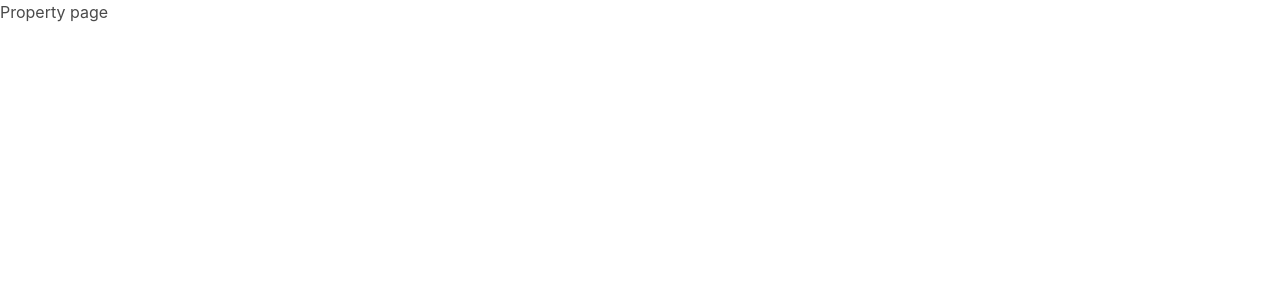
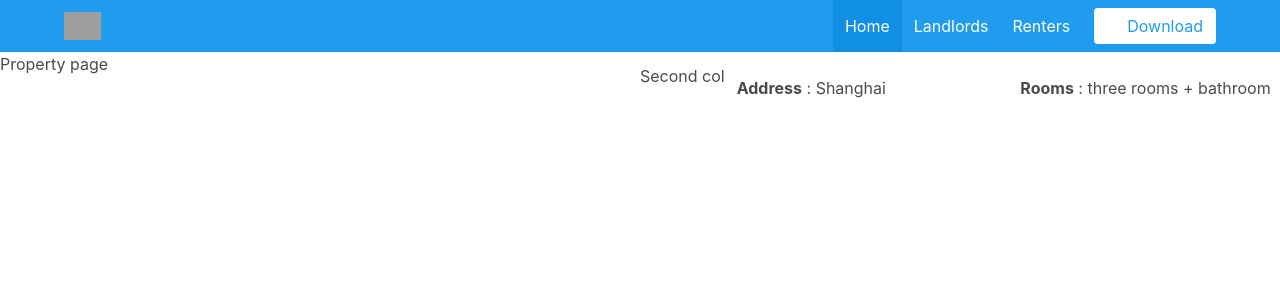
Before and after one commit to clem109/rentaroo, a Next.js app: page /property in a window 1280 px wide. Shown: the top 300 px of the page. Built offline with nearby package versions, Linux system fonts and the light colour scheme; grey boxes are pictures that could not be loaded.

Commit message:
added property page, changed json file name

```diff
--- /dev/null
+++ b/mockData.js
@@ -0,0 +1,50 @@
+const ROOMS = ['single room + bathroom', 'two rooms + bathroom', 'three rooms + bathroom']
+
+module.exports = {
+    properties: [
+        {
+            photo: "",
+            location: "Beijing",
+            price: "3000",
+            id: "1",
+            date: "24-06-2018",
+            rooms: ROOMS[0]
+        }, {
+            photo: "",
+            location: "Shanghai",
+            price: "4000",
+            id: "2",
+            date: "23-06-2018",
+            rooms: ROOMS[2]
+        }, {
+            photo: "",
+            location: "Beijing",
+            price: "3000",
+            id: "3",
+            date: "24-06-2018",
+            rooms: ROOMS[1]
+        }, {
+            photo: "",
+            location: "Shanghai",
+            price: "4000",
+            id: "4",
+            date: "23-06-2018",
+            rooms: ROOMS[0]
+        }, {
+            photo: "",
+            location: "Beijing",
+            price: "3000",
+            id: "5",
+            date: "24-06-2018",
+            rooms: ROOMS[1]
+        }, {
+            photo: "",
+            location: "Shanghai",
+            price: "4000",
+            id: "6",
+            date: "23-06-2018",
+            rooms: ROOMS[2]
+        }
+    ]
+
+}
--- a/pages/property.js
+++ b/pages/property.js
@@ -1,17 +1,62 @@
+var mockData = require('../mockData.js')
+import Navbar from '../components/Navbar'
+
 export default class extends React.Component {
 
   // example of getting house data static async getInitialProps({req, res, query})
   // {   const id = query.id   // const response = await
   // fetch('https://api.tvmaze.com/search/shows?q=batman')   // const data = await
   // response.json() from the ID find the correct json   return {shows: data} }
+  static async getInitialProps({ req, res, query }) {
+    req.id = 2
+    const data = getPropertyById(mockData.properties, req.id)
+
+    return {
+      data: data
+    }
+  }
+
+
 
   render() {
 
     return (
       <div>
+        <section className="hero is-info is-large">
+          <Navbar />
+
+        </section >
         <p>Property page</p>
+        <div className="columns">
+          <div className="column">
+
+          </div>
+          <div className="column">
+            <div class="columns">
+              Second col
+            <div className="column">
+                {detail("Address", this.props.data.location)}
+              </div>
+              <div className="column">
+                {detail("Rooms", this.props.data.rooms)}
+              </div>
+            </div>
+          </div>
+        </div>
       </div>
     )
   }
 
 }
+
+const detail = (name, val) => {
+  return (
+    <div>
+      <b>{name}</b> : {val}
+    </div>
+  )
+}
+
+const getPropertyById = (data, id) => {
+  return data.filter((el) => el.id == id)[0]
+}
```
Also changed, not shown: properties.json (deleted).
